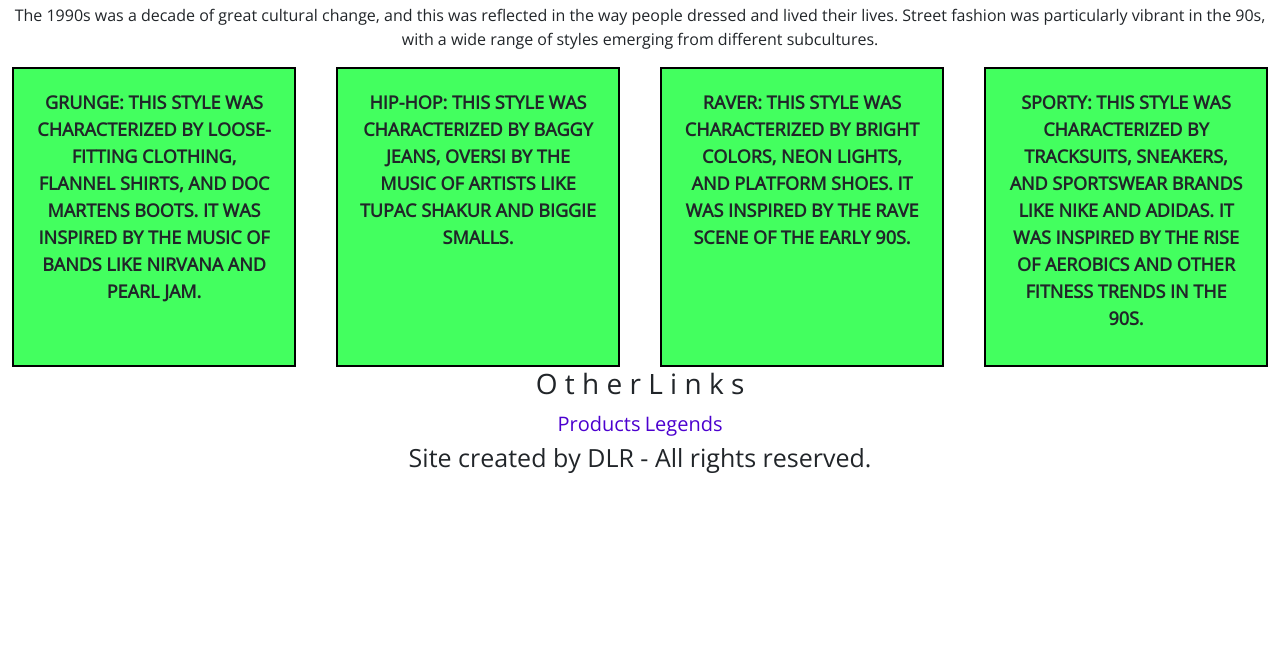
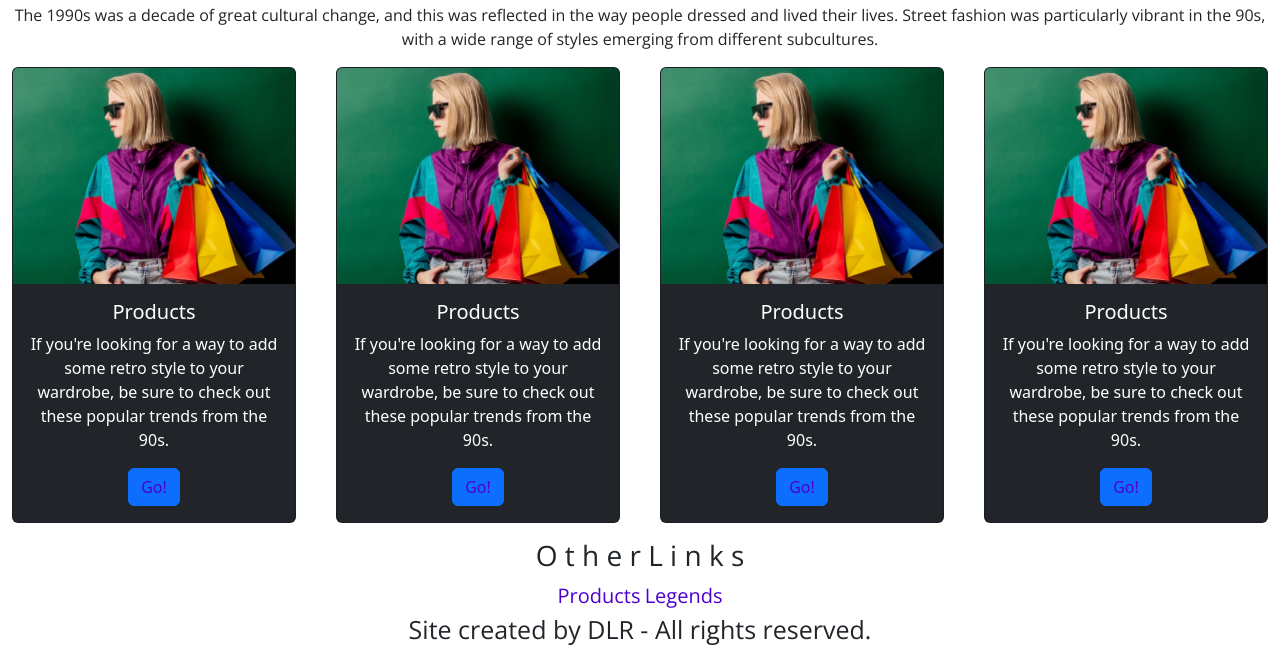
Before and after one commit to dolianaleal/floppy_disk, a plain HTML site: page index.html in a window 1280 px wide. Shown: the part 553-1217 px from the top of the page. Before the commit the page ends 1045 px from the top, so only its background shows below. Drawn offline with nearby package versions, Linux system fonts and the light colour scheme.

Commit message:
fixes7_addingbs0_entrega2

```diff
--- a/index.html
+++ b/index.html
@@ -15,7 +15,7 @@
 
         <header class="googlefont">
 
-            <h3 class="title"> P H O N E M U T E D </h3>
+            <h3 class="title p-1"> P H O N E M U T E D </h3>
             <nav>
                 <ul>
                     <li class="googlefont"><a href="index.html">Home</a></li>
@@ -35,38 +35,46 @@
 
 
     <section>
-        <div class="item">
-
-            <p class="googlefont">
-                Grunge: This style was characterized by loose-fitting clothing, flannel shirts, and Doc Martens boots.
-                It was
-                inspired by the music of bands like Nirvana and Pearl Jam.
-            </p>
-
-        </div>
+        <div class="card card text-white bg-dark mb-3 card text-center" style="width: 18rem;">
+            <img class="card-img-top" src="img/store.png" alt="">
+            <div class="card-body">
+              <h5 class="card-title">Products</h5>
+              <p class="card-text">If you're looking for a way to add some retro style to your wardrobe, be sure to check out these popular trends from the 90s.</p>
+              <a href="html/products.html" class="btn btn-primary ">Go!</a>
+            </div>
+          </div>
         <span></span>
 
-        <div class="item">
-            <p class="googlefont">
-                Hip-hop: This style was characterized by baggy jeans, oversi
-                by the music of artists like Tupac Shakur and Biggie Smalls.
-            </p>
+        <div class="card card text-white bg-dark mb-3 card text-center" style="width: 18rem;">
+            <img class="card-img-top" src="img/store.png" alt="">
+            <div class="card-body">
+              <h5 class="card-title">Products</h5>
+              <p class="card-text">If you're looking for a way to add some retro style to your wardrobe, be sure to check out these popular trends from the 90s.</p>
+              <a href="html/products.html" class="btn btn-primary ">Go!</a>
+            </div>
+          </div>
 
-        </div>
         <span></span>
 
-        <div class="item">
-            <p class="googlefont">Raver: This style was characterized by bright colors, neon lights, and platform shoes.
-                It was inspired by the
-                rave scene of the early 90s.</p>
-        </div>
+        <div class="card card text-white bg-dark mb-3 card text-center" style="width: 18rem;">
+            <img class="card-img-top" src="img/store.png" alt="">
+            <div class="card-body">
+              <h5 class="card-title">Products</h5>
+              <p class="card-text">If you're looking for a way to add some retro style to your wardrobe, be sure to check out these popular trends from the 90s.</p>
+              <a href="html/products.html" class="btn btn-primary ">Go!</a>
+            </div>
+          </div>
+
         <span></span>
 
-        <div class="item">
-            <p class="googlefont">Sporty: This style was characterized by tracksuits, sneakers, and sportswear brands
-                like Nike and Adidas. It was
-                inspired by the rise of aerobics and other fitness trends in the 90s.</p>
-        </div>
+        <div class="card card text-white bg-dark mb-3 card text-center" style="width: 18rem;">
+            <img class="card-img-top" src="img/store.png" alt="">
+            <div class="card-body">
+              <h5 class="card-title">Products</h5>
+              <p class="card-text">If you're looking for a way to add some retro style to your wardrobe, be sure to check out these popular trends from the 90s.</p>
+              <a href="html/products.html" class="btn btn-primary ">Go!</a>
+            </div>
+          </div>
 
     </section>
 
```
Also changed, not shown: html/contact.html (+3 -2 lines), html/multimedia.html (+3 -2 lines), html/products.html (+1 -0 lines), img/store.png (added).
